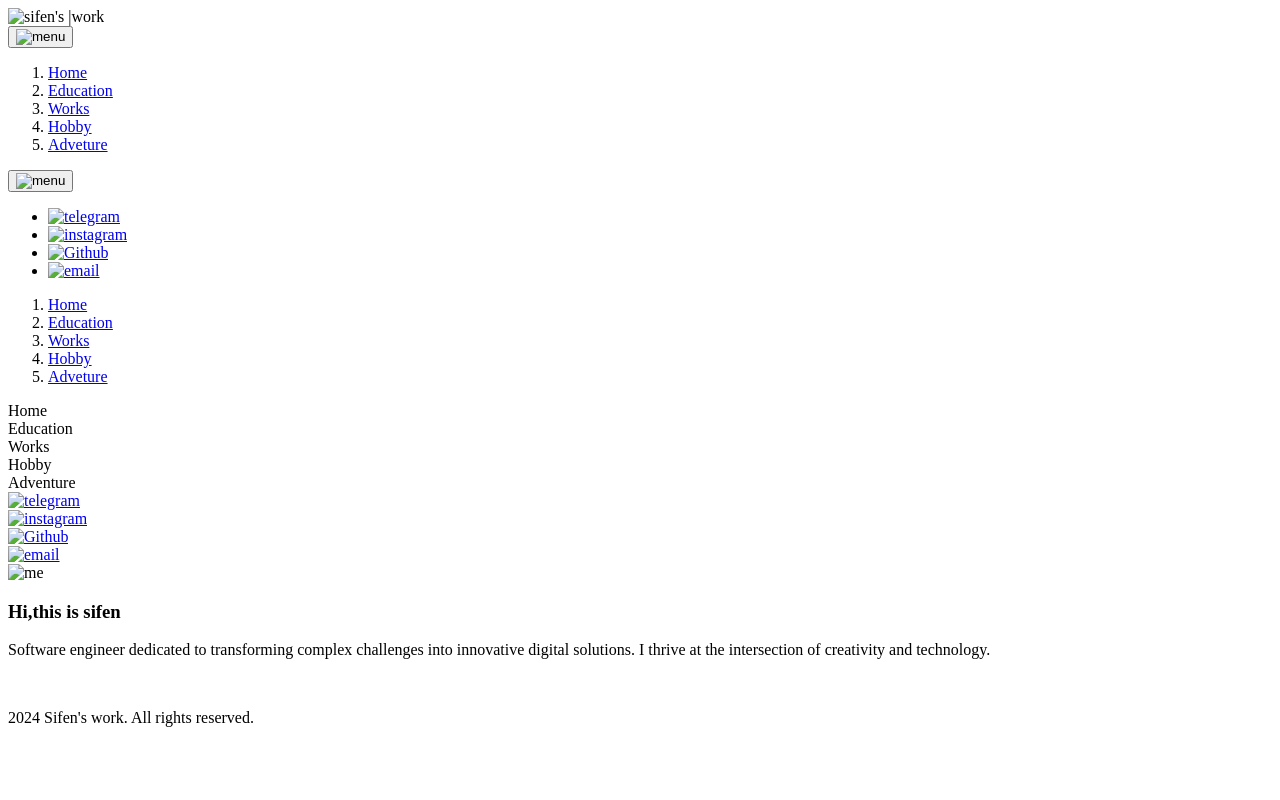
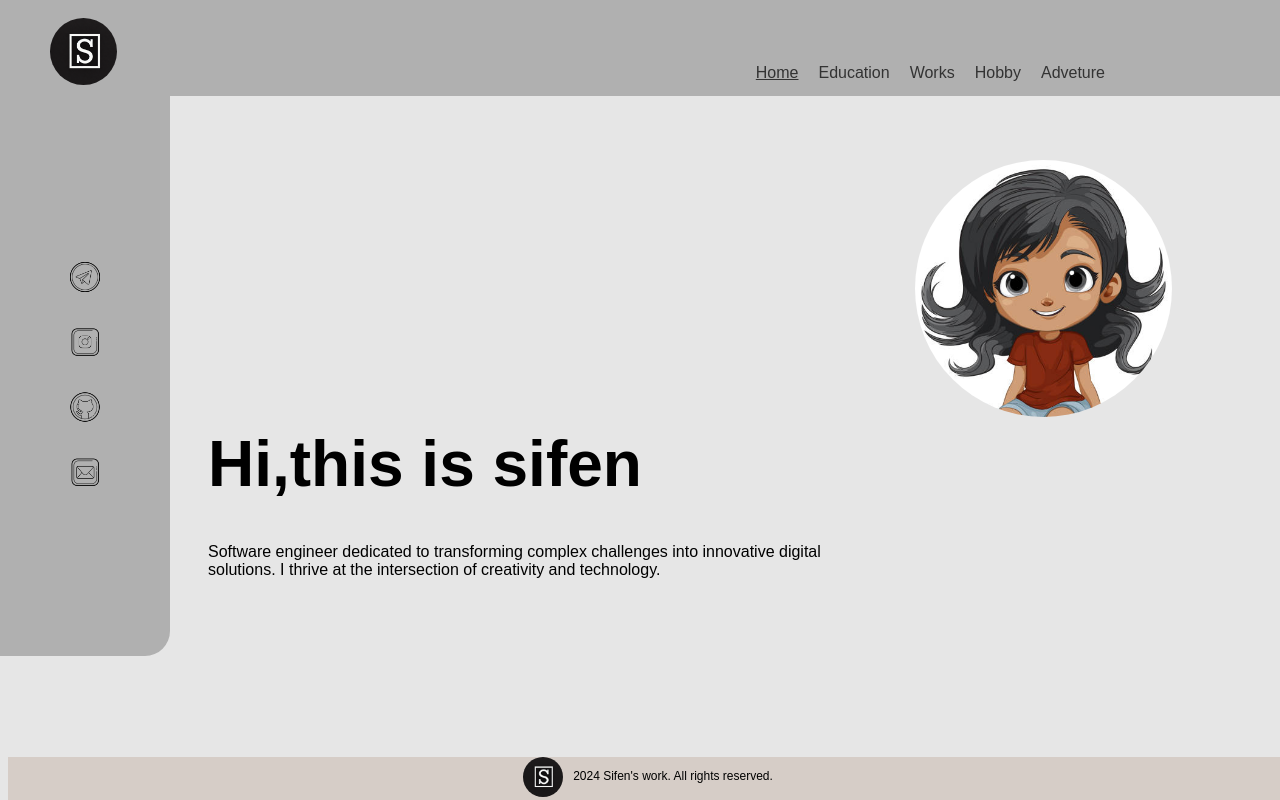
Before and after one commit to biyayeabsra/UGR-4937-15-portfolio-profile-html-css-js, a plain HTML site: page index.html in a window 1280 px wide. Drawn offline with Linux system fonts and the light colour scheme; the site is published under a folder, as on GitHub Pages, so addresses that start at the root find nothing; a web font is replaced by a local one.

Commit message:
Made changes in the final branch

```diff
--- a/index.html
+++ b/index.html
@@ -4,7 +4,7 @@
         <meta charset="UTF-8">
         <meta name="viewport" content="width=device-width, initial-scale=1.0">
         <title>Sifen's |work </title>
-        <link rel="stylesheet" href="/src/css/style.css">
+        <link rel="stylesheet" href="src/css/style.css">
         <link rel="preconnect" href="https://fonts.googleapis.com">
         <link rel="preconnect" href="https://fonts.gstatic.com" crossorigin>
         <link href="https://fonts.googleapis.com/css2?family=Parkinsans:wght@300..800&display=swap" rel="stylesheet">
@@ -14,34 +14,34 @@
     <body>
     <header >
         <div class="header-container">
-        <div class="headerlogo"><img class="headerlogo" src="/src/image/logopic.webp" alt="sifen's |work"></div>
+        <div class="headerlogo"><img class="headerlogo" src="src/image/logopic.webp" alt="sifen's |work"></div>
 
           <nav>
            <div class="pagesmenu">
              <button class="menubutton" >
-                <img class="menuimg" src="/src/image/menuhome.png" alt="menu">
+                <img class="menuimg" src="src/image/menuhome.png" alt="menu">
             </button>
 
                     <ol class="lil">
                         <li><a class="navhome" href="homepage.html">Home</a></li>
-                        <li><a class="naveducation" href="/src/educationpage.html">Education</a></li>
-                        <li><a class="navworks" href="/src/workspage.html">Works</a></li>
-                        <li><a class="navhobby" href="/src/hobbypage.html">Hobby</a></li>
-                        <li><a class="navadventure" href="/src/adventurepage.html">Adveture</a></li>
+                        <li><a class="naveducation" href="src/educationpage.html">Education</a></li>
+                        <li><a class="navworks" href="src/workspage.html">Works</a></li>
+                        <li><a class="navhobby" href="src/hobbypage.html">Hobby</a></li>
+                        <li><a class="navadventure" href="src/adventurepage.html">Adveture</a></li>
                    </ol>
             </div>
 
 
             <div class="contactme">
                 <button id="contactme" class="menubutton">
-                    <img class="menuimg" src="/src/image/menuphoto.png" alt="menu">
+                    <img class="menuimg" src="src/image/menuphoto.png" alt="menu">
                 </button>
 
                         <ul class="lil">
-                            <li><a href="https://t.me/yeab23" target="_blank"><img src="/src/image/telegramlogo.png" alt="telegram "></a></li>
-                            <li><a href="https://www.instagram.com/yeab_biya/" target="_blank"><img src="/src/image/instagramlogo.png" alt="instagram"></a></li>
-                            <li><a href="https://github.com/biyayeabsra" target="_blank"><img src="/src/image/githublogo.png" alt="Github"></a></li>
-                            <li><a href="mailto:sifenbiyadegelegn@gmail.com" target="_blank"><img src="/src/image/emaillogo.png" alt="email"></a></li>
+                            <li><a href="https://t.me/yeab23" target="_blank"><img src="src/image/telegramlogo.png" alt="telegram "></a></li>
+                            <li><a href="https://www.instagram.com/yeab_biya/" target="_blank"><img src="src/image/instagramlogo.png" alt="instagram"></a></li>
+                            <li><a href="https://github.com/biyayeabsra" target="_blank"><img src="src/image/githublogo.png" alt="Github"></a></li>
+                            <li><a href="mailto:sifenbiyadegelegn@gmail.com" target="_blank"><img src="src/image/emaillogo.png" alt="email"></a></li>
                         </ul>
 
             </div>
@@ -54,10 +54,10 @@
             <OL>
 
            <LI><div ><a class="navhome" href="homepage.html">Home</a></div></LI>
-            <LI> <div ><a class="naveducation"href="/src/educationpage.html">Education</a></div></LI>
-            <LI> <div ><a class="navworks"href="/src/workspage.html">Works</a></div></LI>
-            <LI> <div ><a class="navhobby"href="/src/hobbypage.html">Hobby</a></div></LI>
-            <LI> <div ><a class="navadventure"href="/src/adventurepage.html">Adveture</a></div></LI>
+            <LI> <div ><a class="naveducation"href="src/educationpage.html">Education</a></div></LI>
+            <LI> <div ><a class="navworks"href="src/workspage.html">Works</a></div></LI>
+            <LI> <div ><a class="navhobby"href="src/hobbypage.html">Hobby</a></div></LI>
+            <LI> <div ><a class="navadventure"href="src/adventurepage.html">Adveture</a></div></LI>
            </div></OL>
            <div class="home">Home</div>
            <div class="education">Education</div>
@@ -72,15 +72,15 @@
     </header>
     <div class="centerdiv">
         <div class="sideme">
-            <div><a href="https://t.me/yeab23" target="_blank"><img src="/src/image/telegramlogo.png" alt="telegram "></a></div>
-            <div><a href="https://www.instagram.com/yeab_biya/"><img src="/src/image/instagramlogo.png" alt="instagram"></a></div>
-            <div><a href="https://github.com/biyayeabsra" target="_blank"><img src="/src/image/githublogo.png" alt="Github"></a></div>
-            <div><a href="mailto:sifenbiyadegelegn@gmail.com" target="_blank"><img src="/src/image/emaillogo.png" alt="email"></a></div>
+            <div><a href="https://t.me/yeab23" target="_blank"><img src="src/image/telegramlogo.png" alt="telegram "></a></div>
+            <div><a href="https://www.instagram.com/yeab_biya/"><img src="src/image/instagramlogo.png" alt="instagram"></a></div>
+            <div><a href="https://github.com/biyayeabsra" target="_blank"><img src="src/image/githublogo.png" alt="Github"></a></div>
+            <div><a href="mailto:sifenbiyadegelegn@gmail.com" target="_blank"><img src="src/image/emaillogo.png" alt="email"></a></div>
         </div>
     <main>
         <div class="homepage">
             <div >
-                <img class="myimg" src="/src/image/profilepic.jpg" alt="me">
+                <img class="myimg" src="src/image/profilepic.jpg" alt="me">
             </div>
             <div class="introduction">
                 <h3>Hi,this is sifen</h3>
@@ -92,7 +92,7 @@
   </main>
 </div>
   <footer>
-    <div class="divflogo"><img class="footerlogo" src="/src/image/logopic.webp" alt=""></div>
+    <div class="divflogo"><img class="footerlogo" src="src/image/logopic.webp" alt=""></div>
     <div class="copyright">
         <p>2024 Sifen's work. All rights reserved.</p>
     </div>
```
Also changed, not shown: src/adventurepage.html (+2 -2 lines), src/educationpage.html (+2 -2 lines), src/hobbypage.html (+2 -2 lines), src/workspage.html (+2 -2 lines).
